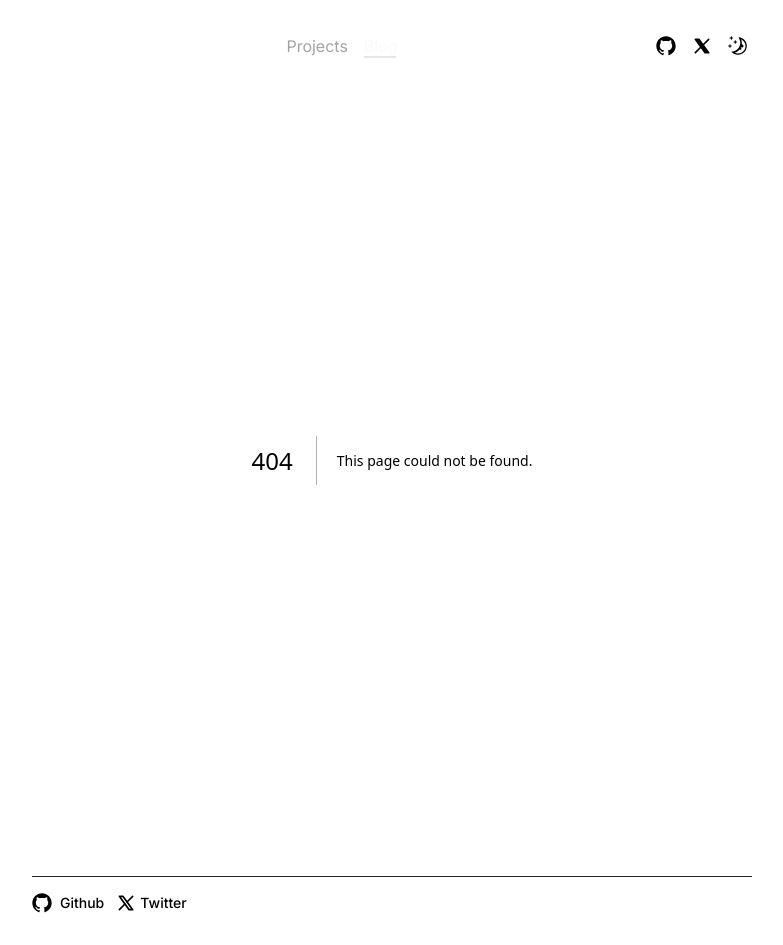
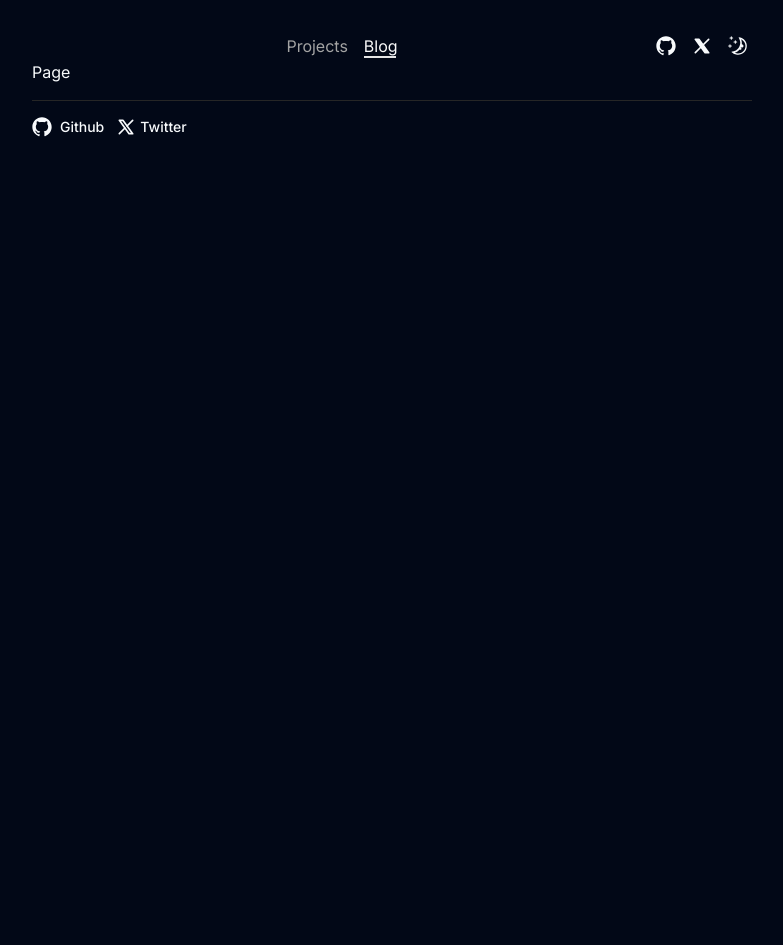
Before and after one commit to xXQiuChenXx/QiuChen, a Next.js app: page /blog/1 in a window 1280 px wide. Before the commit this address had no page. Shown: the whole page, without its empty margins (248-1031 px from the left). After the commit the page ends 800 px from the top, so only its background shows below. Built offline with nearby package versions, Linux system fonts and the light colour scheme.

Commit message:
Create page.tsx

```diff
--- /dev/null
+++ b/src/app/blog/[id]/page.tsx
@@ -0,0 +1,9 @@
+import React from "react";
+
+const Page = ({ params }: { params: { id: string } }) => {
+  const id = params.id;
+
+  return <div>Page</div>;
+};
+
+export default Page;
```
